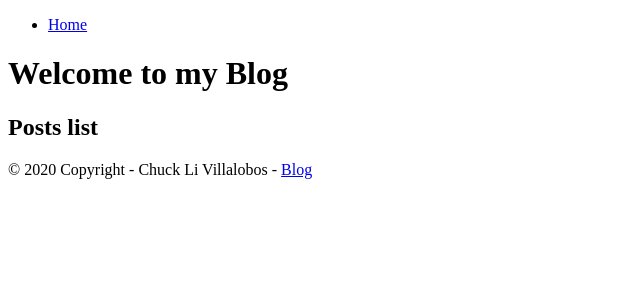
After one commit to ticochuck/django_models, a Django app: page / in a window 1280 px wide. The commit adds this page. Shown: the top 300 px of the page, without its empty margins (0-640 px from the left). Run offline with Django 3.2, Linux system fonts and the light colour scheme; data that the repository does not hold is empty.

Commit message:
home page completed

```diff
--- a/blog/urls.py
+++ b/blog/urls.py
@@ -0,0 +1,8 @@
+from django.urls import include, path
+
+from .views import HomePage
+
+urlpatterns = [
+    path('', HomePage.as_view(), name='home'),
+
+]
--- a/blog/views.py
+++ b/blog/views.py
@@ -1,3 +1,10 @@
 from django.shortcuts import render
+from django.views.generic import DetailView, ListView, TemplateView
+
+from .models import Post
 
 # Create your views here.
+
+class HomePage(ListView):
+    template_name = 'home.html'
+    model = Post
--- a/blog_project/urls.py
+++ b/blog_project/urls.py
@@ -14,8 +14,9 @@ Including another URLconf
     2. Add a URL to urlpatterns:  path('blog/', include('blog.urls'))
 """
 from django.contrib import admin
-from django.urls import path
+from django.urls import include, path
 
 urlpatterns = [
     path('admin/', admin.site.urls),
+    path('', include('blog.urls'))
 ]
--- a/templates/base.html
+++ b/templates/base.html
@@ -11,17 +11,14 @@
 
 </head>
 <body>
-    <header>
-        {% include 'partials/nav_bar.html' %}
-    </header>
+    {% include 'partials/_nav_bar.html' %}
+
 
     <main>
         {% block content %}
         {% endblock content %}
     </main>
 
-    <footer>
-        {% include 'partials/footer.html' %}
-    </footer>
+    {% include 'partials/_footer.html' %}
 </body>
 </html>
--- a/templates/home.html
+++ b/templates/home.html
@@ -0,0 +1,16 @@
+{% extends 'base.html' %}
+
+{% block title %}
+    <title>Blog Home</title>
+{% endblock title %}
+
+{% block content %}
+    <h1>Welcome to my Blog</h1>
+
+    <h2>Posts list</h2>
+    <ul>
+        {% for post in object_list %}
+            <li>Post: {{ post.title }}</a></li>
+        {% endfor %}
+    </ul>
+{% endblock content %}
--- /dev/null
+++ b/templates/partials/_footer.html
@@ -0,0 +1,3 @@
+<footer>
+    <p>© 2020 Copyright - Chuck Li Villalobos - <a href="{% url 'home' %}"> Blog</p>
+</footer>
--- /dev/null
+++ b/templates/partials/_nav_bar.html
@@ -0,0 +1,5 @@
+<header>
+    <ul>
+        <li><a href= "{% url 'home' %}">Home</a></li>
+    </ul>
+</header>
```
Also changed, not shown: templates/partials/footer.html (deleted), templates/partials/nav_bar.html (deleted).
